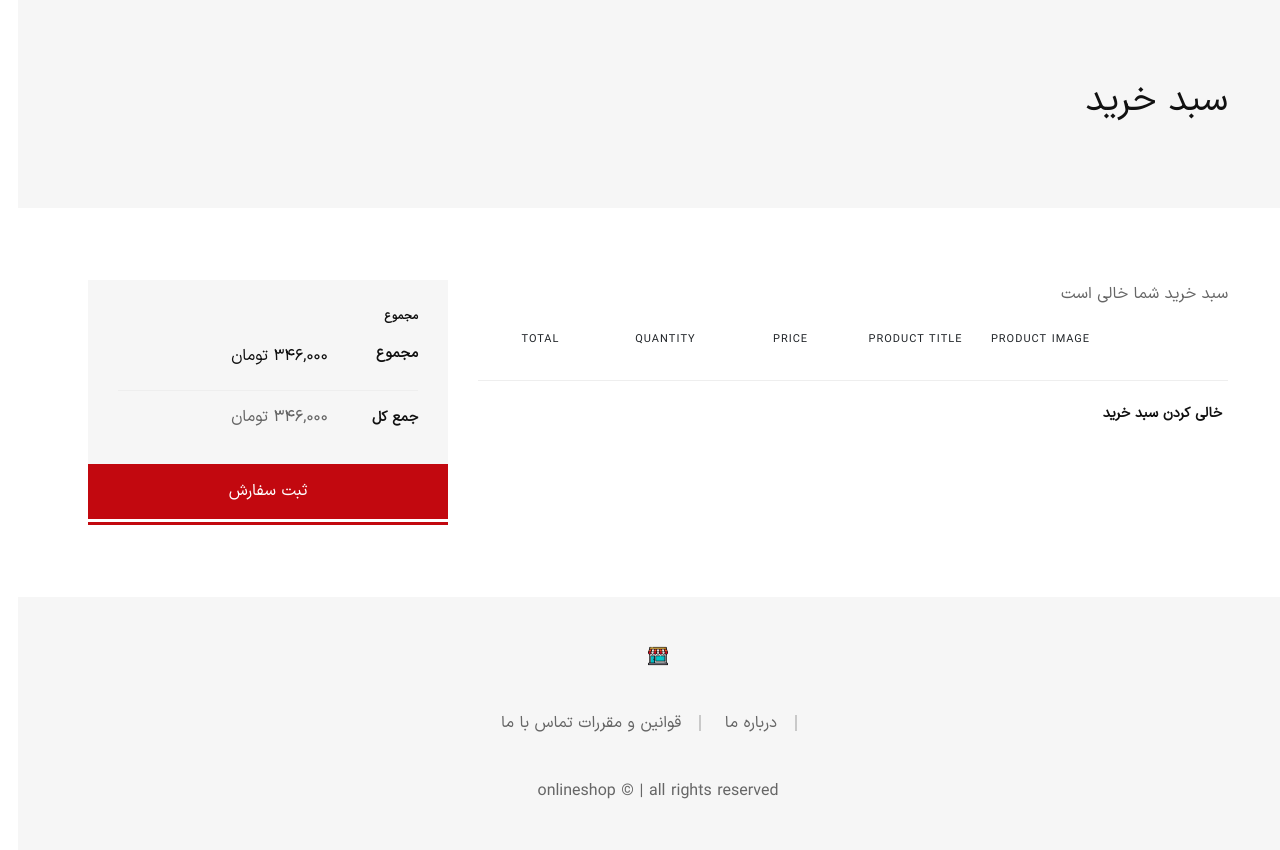
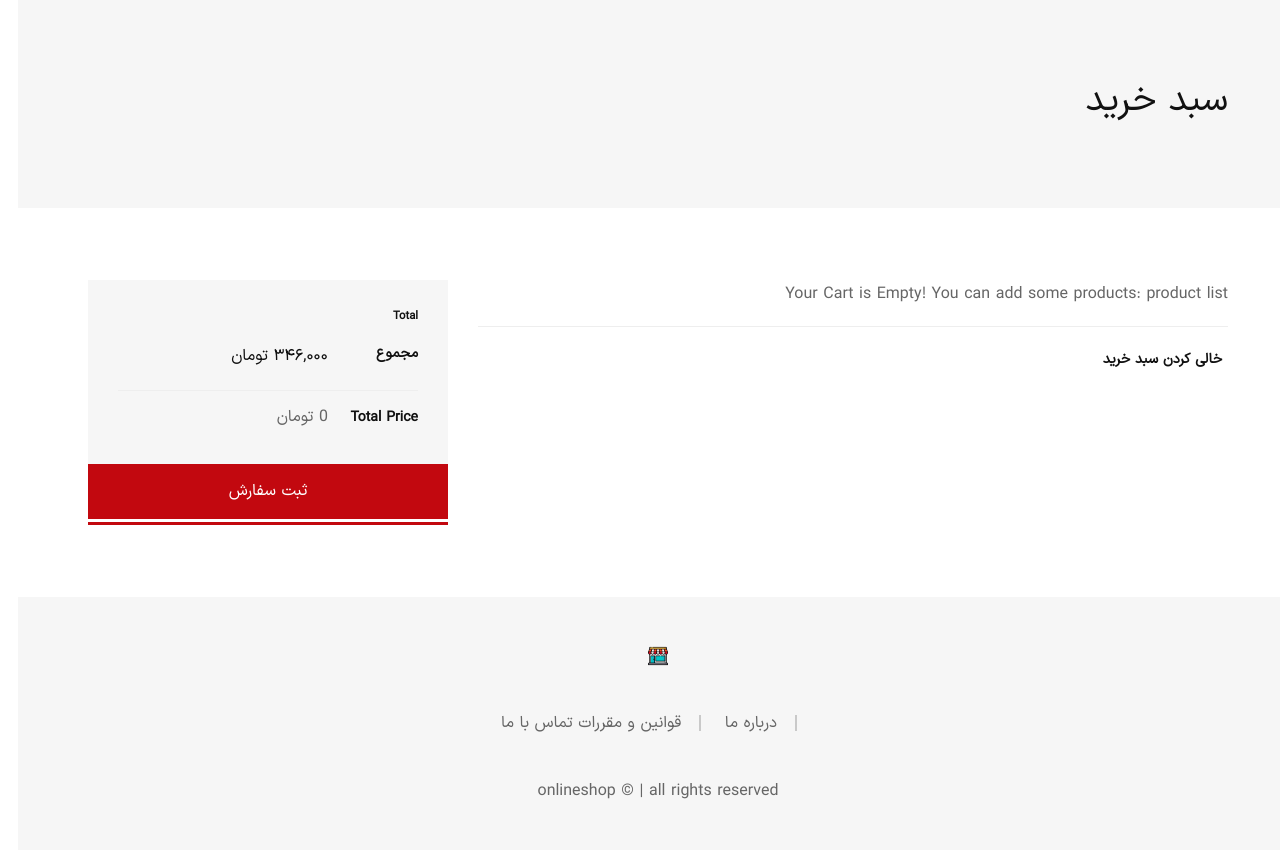
Before and after one commit to faatemehch/django_onlineshop_docker_postgres, a Django app: page /cart/ in a window 1280 px wide. Shown: the part 104-954 px from the top of the page. Run offline with Django 4.2, Linux system fonts and the light colour scheme; lists and menus that the app fills with data are empty; parts of the project's set-up code (start-up, migrations or seed data) failed here and were passed over; some libraries are stand-ins or nearby versions; some web fonts are replaced.

Commit message:
cart, messages, translation has been updated

```diff
--- a/cart/cart.py
+++ b/cart/cart.py
@@ -1,6 +1,6 @@
 from products.models import Product
-
-
+from django.contrib import messages
+from django.utils.translation import gettext_lazy as _
 class Cart:
     def __init__(self, request):
         """
@@ -26,8 +26,8 @@ class Cart:
             # replace the current quantity with new one
             self.cart[product_id]['quantity'] = quantity
         else:
-
             self.cart[product_id]['quantity'] += quantity
+        messages.success(self.request, _("Your cart has been Updated successfully"))
         self.save()
 
     def save(self):
@@ -53,6 +53,7 @@ class Cart:
             cart[str(product.id)]['product_obj'] = product
 
         for item in cart.values():
+            item['total_price'] = item['product_obj'].price * item['quantity']
             yield item
 
     def __len__(self):
@@ -63,6 +64,6 @@ class Cart:
         self.save()
 
     def get_total_price(self):
-        product_ids = self.cart.keys()
-        products = Product.objects.filter(id__in=product_ids)
-        return sum(product.price for product in products)
+        # product_ids = self.cart.keys()
+        # products = Product.objects.filter(id__in=product_ids)
+        return sum(item['product_obj'].price * item['quantity'] for item in self.cart.values())
--- a/cart/templates/cart/cart_detail.html
+++ b/cart/templates/cart/cart_detail.html
@@ -27,6 +27,7 @@ shopping cart
 
                                 <div class="row no-gutters">
                                     <div class="col-12">
+                                        {% if cart %}
                                         <div class="table-content table-responsive">
                                             <table class="table text-center">
                                                 <thead>
@@ -53,7 +54,7 @@ shopping cart
                                                         </td>
                                                         <td class="product-price">
                                                             <span class="product-price-wrapper">
-                                                                <span class="money">۱۴۸,۰۰۰ تومان</span>
+                                                                <span class="money">{{item.product_obj.price}} </span>
                                                             </span>
                                                         </td>
                                                         <td class="product-quantity">
@@ -68,19 +69,21 @@ shopping cart
                                                         </td>
                                                         <td class="product-total-price">
                                                             <span class="product-price-wrapper">
-                                                                <span class="money">{{item.product_obj.price}} تومان</span>
+                                                                <span class="money">{{item.total_price}}</span>
                                                             </span>
                                                         </td>
                                                     </tr>
-                                                     {% empty %}
-                                                        <p>
-                                                            سبد خرید شما خالی است
-                                                        </p>
+
                                                     {% endfor %}
 
                                                 </tbody>
                                             </table>
                                         </div>
+                                        {% else %}
+                                        <p>
+                                           {% trans "Your Cart is Empty! You can add some products" %}: <a href="{% url "product_list" %}">{% trans "product list" %}</a>
+                                        </p>
+                                        {% endif %}
                                     </div>
                                 </div>
                                 <div class="row no-gutters border-top pt--20 mt--20">
@@ -93,7 +96,7 @@ shopping cart
                         <div class="col-lg-4">
                             <div class="cart-collaterals">
                                 <div class="cart-totals">
-                                    <h5 class="font-size-14 font-bold mb--15">مجموع</h5>
+                                    <h5 class="font-size-14 font-bold mb--15">{% trans "Total" %}</h5>
                                     <div class="cart-calculator">
                                         <div class="cart-calculator__item">
                                             <div class="cart-calculator__item--head">
@@ -105,11 +108,11 @@ shopping cart
                                         </div>
                                         <div class="cart-calculator__item order-total">
                                             <div class="cart-calculator__item--head">
-                                                <span>جمع کل</span>
+                                                <span>{% trans "Total Price" %}</span>
                                             </div>
                                             <div class="cart-calculator__item--value">
                                                 <span class="product-price-wrapper">
-                                                    <span class="money">۳۴۶,۰۰۰ تومان</span>
+                                                    <span class="money">{{cart.get_total_price}} تومان</span>
                                                 </span>
                                             </div>
                                         </div>
--- a/cart/views.py
+++ b/cart/views.py
@@ -2,7 +2,7 @@ from django.shortcuts import render, get_object_or_404, redirect
 from .cart import Cart
 from products.models import Product
 from .forms import AddToCartForm
-
+from django.views.decorators.http import require_POST
 
 def cart_detail_view(request):
     cart = Cart(request)
@@ -16,7 +16,9 @@ def cart_detail_view(request):
     }
     return render(request, 'cart/cart_detail.html', context)
 
+from django.views.decorators.http import require_POST
 
+@require_POST
 def add_to_cart_view(request, product_id):
     cart = Cart(request)
     product = get_object_or_404(Product, id=product_id)
@@ -26,7 +28,6 @@ def add_to_cart_view(request, product_id):
         cleaned_data = form.cleaned_data
         quantity = cleaned_data['quantity']
         cart.add(product, quantity, cleaned_data['inplace'])
-        # request.session.modified = True  # marks that session was changed
     return redirect('cart:cart_detail')
 
 
--- a/products/views.py
+++ b/products/views.py
@@ -5,6 +5,7 @@ from django.contrib import messages
 from .models import Product, Comment
 from .forms import CommentForm
 from cart.forms import AddToCartForm
+from django.utils.translation import gettext_lazy as _
 # from django.utils.translation import gettext as _
 
 
@@ -27,7 +28,7 @@ class ProductDetailView(generic.DetailView):
 class CommentCreateView(SuccessMessageMixin, generic.CreateView):
     model = Comment
     form_class = CommentForm
-    success_message = "Your messages has been sent successfully"
+    success_message = _("Your messages has been sent successfully")
 
     # def get_success_message(self, cleaned_data):
     #     return self.success_message % dict(
```
Also changed, not shown: cart/locale/fa/LC_MESSAGES/django.po, products/locale/fa/LC_MESSAGES/django.po, 2 other files.
